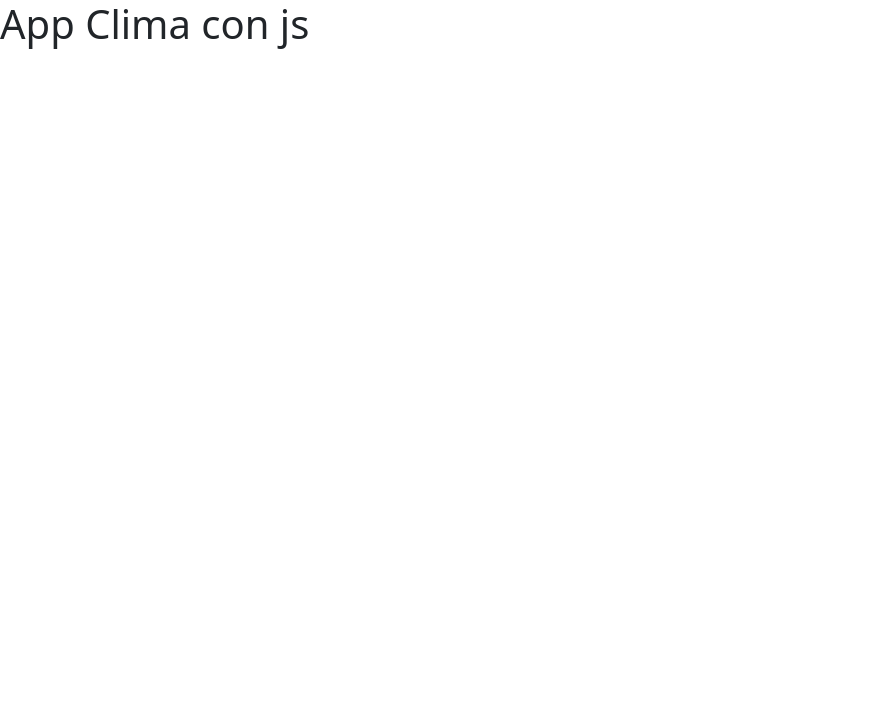
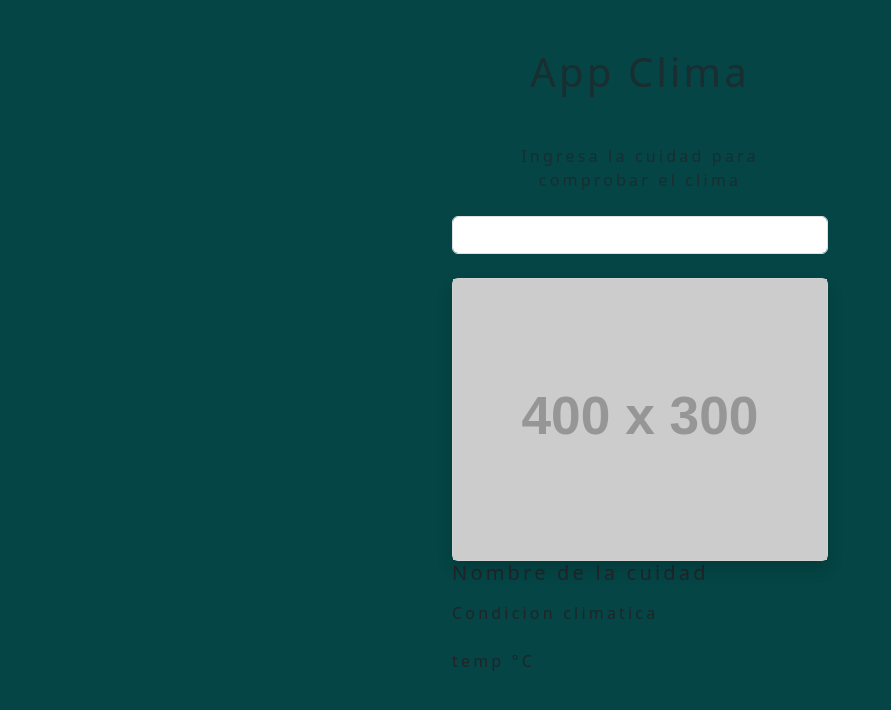
Before and after one commit to mcfernando23/appClima, a plain HTML site: page index.html in a window 1280 px wide. Shown: the whole page, without its empty margins (0-891 px from the left). Drawn offline with nearby package versions, Linux system fonts and the light colour scheme; placeholder pictures from the web are drawn by us.

Commit message:
FronT listo

```diff
--- a/css/styles.css
+++ b/css/styles.css
@@ -0,0 +1,8 @@
+body {
+    background-color: hwb(180 2% 73%) ;
+    letter-spacing: 0.2em;
+}
+
+.container {
+max-width: 400px;
+}
--- a/index.html
+++ b/index.html
@@ -5,14 +5,36 @@
     <meta name="viewport" content="width=device-width, initial-scale=1">
     <title>App Clima</title>
     <link href="https://cdn.jsdelivr.net/npm/bootstrap@5.3.1/dist/css/bootstrap.min.css" rel="stylesheet" integrity="sha384-4bw+/aepP/YC94hEpVNVgiZdgIC5+VKNBQNGCHeKRQN+PtmoHDEXuppvnDJzQIu9" crossorigin="anonymous">
-  </head>
+  <link rel="stylesheet" href="css/styles.css">
+ </head>
+
 
   <body>
-    <h1>App Clima con js</h1>
+    <div class="container my-5 mx-auto">
+        <h1 class="text-center text-muted my-4">App Clima</h1>
+
+        <form class="text-center text-muted my-4">
+            <label for="Ciudad" class="p-4">Ingresa la cuidad para comprobar el clima</label>
+            <input type="text" name="Ciudad" id="Ciudad" class="form-control">
+        </form>
+        <div class="card shadow rounded">
+            <img src="https://via.placeholder.com/400x300" alt="400x300">
+            <div class="bg-light mx-auto text-center"></div>
+
+        </div class="text-muted text-uppercase text-center datails">
+        <h5 glass="my-3">Nombre de la cuidad</h5>
+        <div class="my-3">Condicion climatica</div>
+        <div class="display-4 my-4"></div>
+        <span>temp</span>
+        <span>&deg;C</span>
+    </div>
+
 
     <script src="https://cdn.jsdelivr.net/npm/bootstrap@5.3.1/dist/js/bootstrap.bundle.min.js"
     integrity="sha384-HwwvtgBNo3bZJJLYd8oVXjrBZt8cqVSpeBNS5n7C8IVInixGAoxmnlMuBnhbgrkm"
     crossorigin="anonymous"></script>
+    <script src="js/app.js"></script>
+    <script src="js/clima.js"></script>
   </body>
 
 </html>
```
